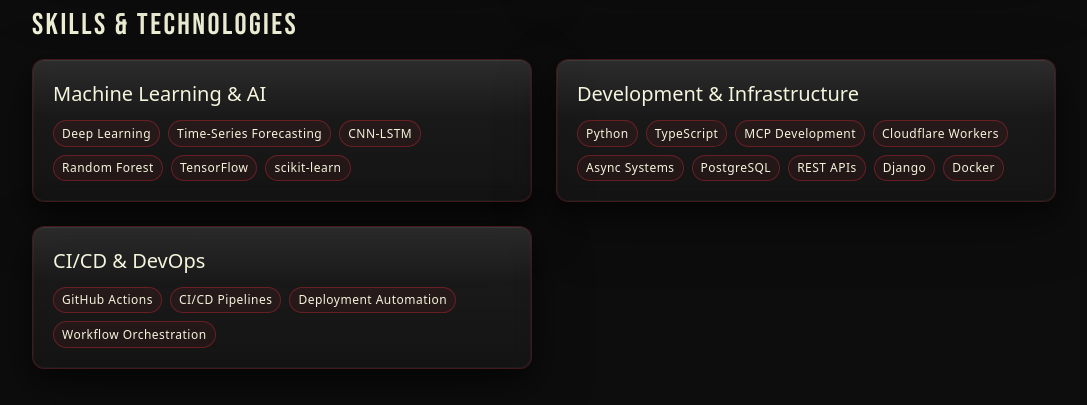
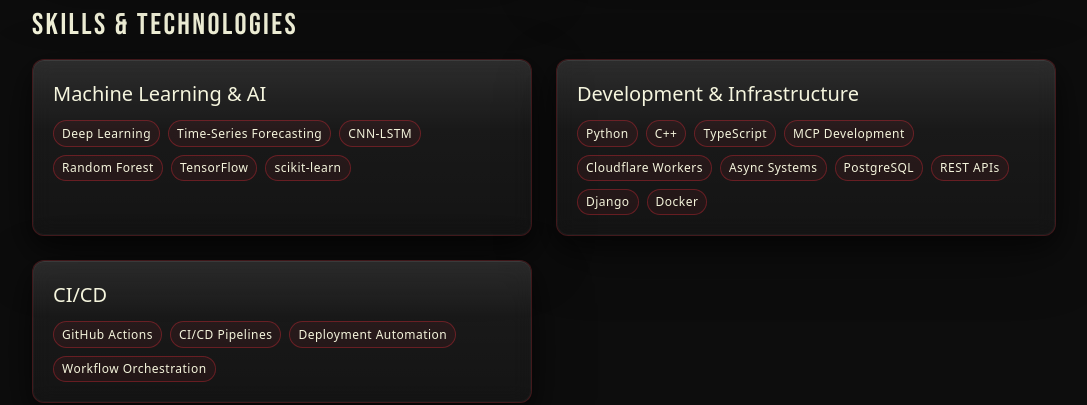
Before and after one commit to mohakapoor/Portfolio, a Next.js app: page /story in a window 1280 px wide. Shown: the part 1440-1845 px from the top of the page, without its empty margins (96-1183 px from the left). Built offline with nearby package versions, Linux system fonts and the light colour scheme.

Commit message:
Refactor StoryPage component by updating the "Development & Infrastructure" section to include C++ and modifying the "CI/CD" section title for clarity. This enhances the presentation of skills and technologies.

```diff
--- a/src/app/story/page.tsx
+++ b/src/app/story/page.tsx
@@ -289,6 +289,7 @@ export default function StoryPage() {
                    <h3 className="text-xl mb-3">Development & Infrastructure</h3>
                    <div className="flex flex-wrap gap-2">
                      <span className="tag">Python</span>
+                     <span className="tag">C++</span>
                      <span className="tag">TypeScript</span>
                      <span className="tag">MCP Development</span>
                      <span className="tag">Cloudflare Workers</span>
@@ -300,7 +301,7 @@ export default function StoryPage() {
                    </div>
                  </div>
                 <div className="glass-card p-5">
-                  <h3 className="text-xl mb-3">CI/CD & DevOps</h3>
+                  <h3 className="text-xl mb-3">CI/CD</h3>
                   <div className="flex flex-wrap gap-2">
                     <span className="tag">GitHub Actions</span>
                     <span className="tag">CI/CD Pipelines</span>
```
Lines whose indentation alone changed are shown as unchanged.
